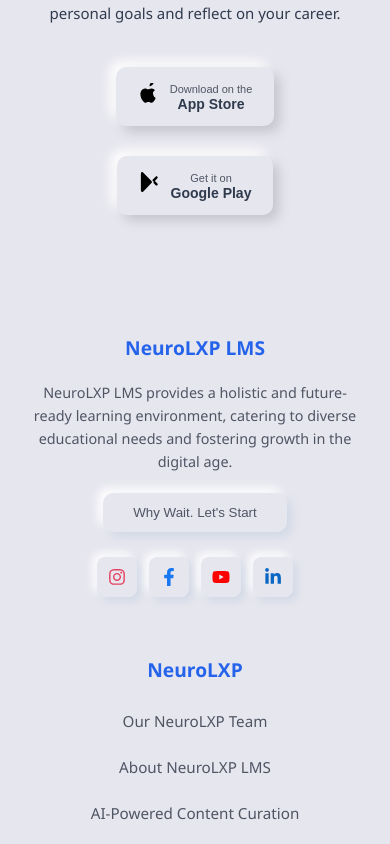
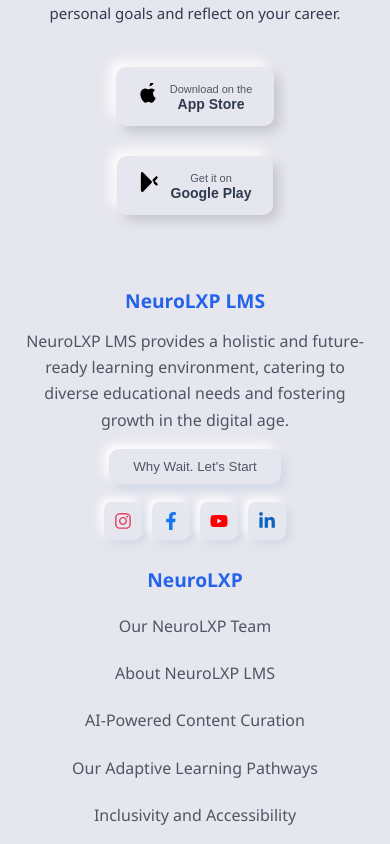
Before and after one commit to PRGEEQGlobalSolutionsPrivateLIT/LMS-Main-Pro, a Next.js app in the folder apps/learner-web/: page / in a window 390 px wide. Shown: the part 11156-12000 px from the top of the page. Built offline with nearby package versions, Linux system fonts and the light colour scheme.

Commit message:
Update Footer.css

```diff
--- a/apps/learner-web/app/components/Footer.css
+++ b/apps/learner-web/app/components/Footer.css
@@ -13,41 +13,54 @@
 }
 
 .footer-container {
-  padding: 60px 8% 30px 8%;
+  padding: 40px 8% 20px;
   background-color: var(--neu-bg);
-  font-family: "Segoe UI", Roboto, Helvetica, Arial, sans-serif;
+  font-family: "Segoe UI", system-ui, sans-serif;
 }
 
 .footer-content {
-  display: flex;
-  justify-content: space-between;
-  gap: 30px;
-  margin-bottom: 40px;
+  max-width: 1180px;
+  margin: 0 auto 25px;
+  display: grid;
+  grid-template-columns: 1fr 1.05fr 0.95fr 1.1fr;
+  gap: 44px;
+  align-items: start;
 }
 
 .footer-column {
-  flex: 1;
+  width: 100%;
+  text-align: left;
 }
 
 .column-title {
+  margin: 0 0 14px;
+  padding: 0;
   color: var(--neu-blue-dark);
   font-size: 1.2rem;
   font-weight: 700;
-  margin-bottom: 20px;
+  line-height: 1.3;
 }
 
 .column-text {
-  font-size: 0.9rem;
-  line-height: 1.6;
+  max-width: 310px;
+  margin: 0 0 16px;
+  padding: 0;
+  font-size: 16px;
+  line-height: 1.65;
   color: var(--neu-text);
-  margin-bottom: 20px;
+}
+
+.footer-container p {
+  font-size: 16px;
+  line-height: 1.65;
+  color: var(--neu-text);
 }
 
 /* BUTTON */
 .start-btn {
   background: var(--neu-surface);
   border: none;
-  padding: 12px 30px;
+  padding: 10px 24px;
   border-radius: 10px;
   color: var(--neu-text);
   font-weight: 500;
@@ -56,7 +69,7 @@
     5px 5px 10px var(--neu-shadow-mid),
     -5px -5px 10px var(--neu-shadow-light);
   transition: all 0.2s ease-in-out;
-  margin-bottom: 25px;
+  margin-bottom: 18px;
 }
 
 .start-btn:hover {
@@ -66,16 +79,16 @@
   transform: scale(0.98);
 }
 
-/* ================= SOCIAL ICONS ================= */
-
+/* SOCIAL ICONS */
 .social-icons {
   display: flex;
-  gap: 12px;
+  gap: 10px;
+  justify-content: flex-start;
 }
 
 .icon-box {
-  width: 40px;
-  height: 40px;
+  width: 38px;
+  height: 38px;
   display: flex;
   align-items: center;
   justify-content: center;
@@ -119,20 +132,23 @@
 .footer-links {
   list-style: none;
   padding: 0;
+  margin: 0;
 }
 
 .footer-links li {
-  margin-bottom: 15px;
-  padding: 8px 12px;
+  width: fit-content;
+  margin: 0 0 8px;
+  padding: 8px 10px 8px 0;
   border-radius: 8px;
-  font-size: 0.95rem;
+  font-size: 16px;
+  line-height: 1.45;
   color: var(--neu-text);
   cursor: pointer;
   transition: all 0.3s ease;
-  width: fit-content;
 }
 
 .footer-links li:hover {
+  padding-left: 10px;
   background: var(--neu-surface-soft);
   color: var(--neu-blue-dark);
   box-shadow:
@@ -144,7 +160,7 @@
 /* MAP */
 .map-wrapper {
   background: var(--neu-surface-soft);
-  padding: 12px;
+  padding: 8px;
   border-radius: 15px;
   box-shadow:
     8px 8px 16px var(--neu-shadow-mid),
@@ -156,43 +172,10 @@
   display: block;
 }
 
-/* COPYRIGHT */
-.copyright-bar {
-  margin-top: 30px;
-  padding: 15px;
-  text-align: center;
-  background: var(--neu-surface-soft);
-  border-radius: 10px;
-  color: var(--neu-blue-dark);
-  font-size: 0.85rem;
-  font-weight: 500;
-  box-shadow:
-    6px 6px 12px var(--neu-shadow-mid),
-    -6px -6px 12px var(--neu-shadow-light);
-}
-
-/* RESPONSIVE */
-@media (max-width: 900px) {
-  .footer-content {
-    flex-direction: column;
-    gap: 40px;
-  }
-
-  .footer-column {
-    text-align: center;
-  }
-
-  .social-icons {
-    justify-content: center;
-  }
-
-  .footer-links li {
-    margin: 0 auto 10px auto;
-  }
-}
-
+/* MAP FRAME */
 .map-frame {
   width: 100%;
+  max-width: 320px;
   border-radius: 18px;
   overflow: hidden;
   background: var(--neu-surface-soft);
@@ -205,6 +188,74 @@
 .map-frame iframe {
   display: block;
   width: 100%;
-  height: 220px;
+  height: 180px;
   border: 0;
 }
+
+/* COPYRIGHT */
+.copyright-bar {
+  max-width: 1180px;
+  margin: 20px auto 0;
+  padding: 12px;
+  text-align: center;
+  background: var(--neu-surface-soft);
+  border-radius: 10px;
+  color: var(--neu-blue-dark);
+  font-size: 14px;
+  line-height: 1.5;
+  font-weight: 500;
+  box-shadow:
+    6px 6px 12px var(--neu-shadow-mid),
+    -6px -6px 12px var(--neu-shadow-light);
+}
+
+/* RESPONSIVE */
+@media (max-width: 1100px) {
+  .footer-content {
+    grid-template-columns: 1fr 1fr;
+    gap: 36px;
+  }
+
+  .map-frame {
+    max-width: 100%;
+  }
+}
+
+@media (max-width: 700px) {
+  .footer-container {
+    padding: 34px 6% 18px;
+  }
+
+  .footer-content {
+    grid-template-columns: 1fr;
+    gap: 28px;
+  }
+
+  .footer-column {
+    text-align: center;
+  }
+
+  .column-text {
+    max-width: 100%;
+    margin-left: auto;
+    margin-right: auto;
+  }
+
+  .social-icons {
+    justify-content: center;
+  }
+
+  .footer-links li {
+    margin: 0 auto 8px;
+    padding: 8px 10px;
+  }
+
+  .map-frame {
+    max-width: 420px;
+    margin: 0 auto;
+  }
+
+  .map-frame iframe {
+    height: 170px;
+  }
+}
```
